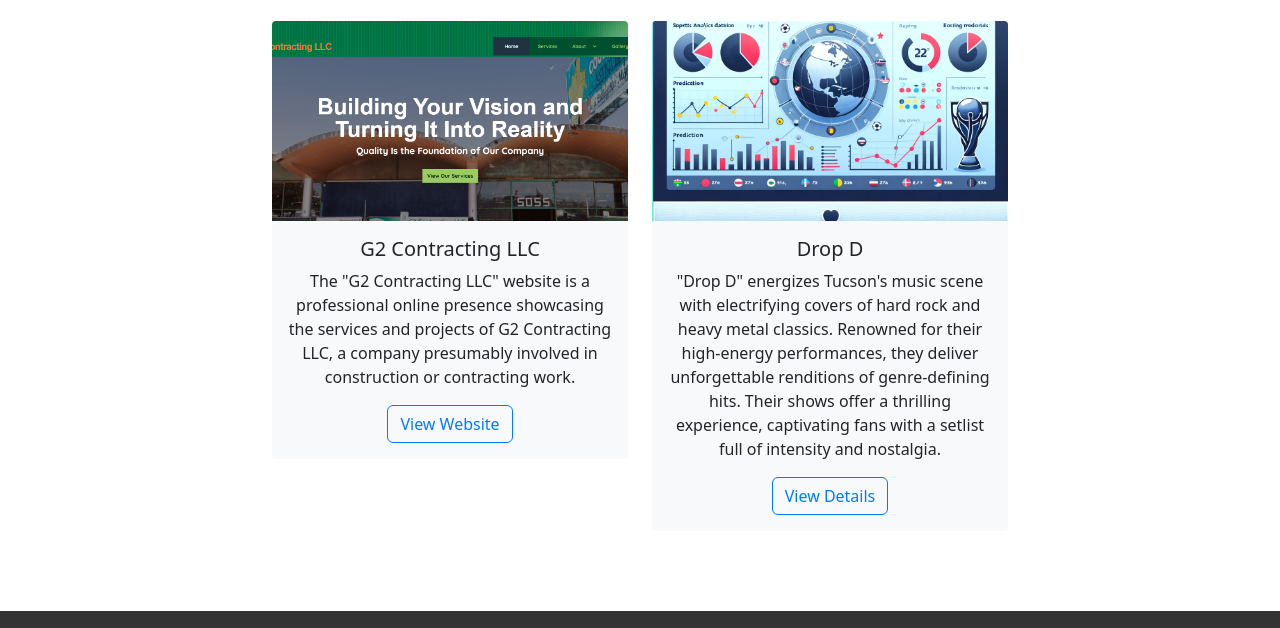
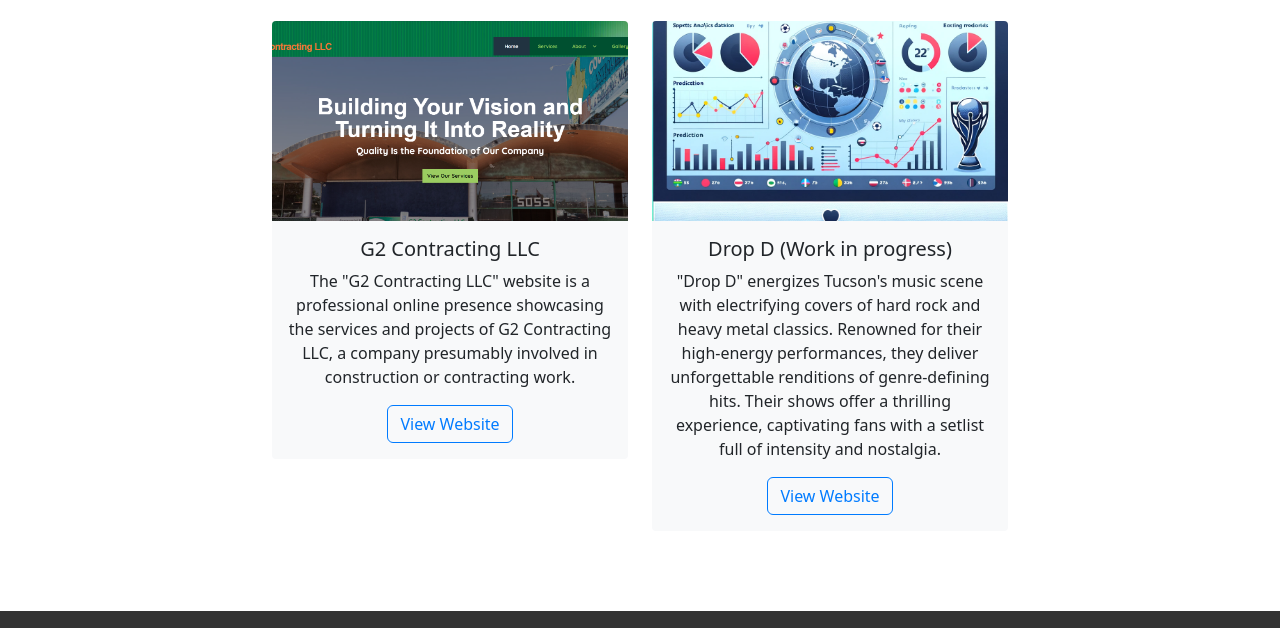
Before and after one commit to TreyMBach/Personal-Portfolio, a plain HTML site: page index.html in a window 1280 px wide. Shown: the part 1167-1795 px from the top of the page. Drawn offline with nearby package versions, Linux system fonts and the light colour scheme.

Commit message:
Work in progress

```diff
--- a/index.html
+++ b/index.html
@@ -71,11 +71,11 @@
                             <div class="project-card">
                                 <img src="./images/worldcupsimulation.png" alt="World Cup Project" class="project-image img-fluid">
                                 <div class="project-info">
-                                    <h5>Drop D</h5>
+                                    <h5>Drop D (Work in progress)</h5>
                                     <p>
                                         "Drop D" energizes Tucson's music scene with electrifying covers of hard rock and heavy metal classics. Renowned for their high-energy performances, they deliver unforgettable renditions of genre-defining hits. Their shows offer a thrilling experience, captivating fans with a setlist full of intensity and nostalgia.
                                     </p>
-                                    <a href="https://github.com/code50/64717193/tree/main/python/world-cup" class="btn btn-outline-primary">View Details</a>
+                                    <a href="https://treymbach.github.io/DROPD/" class="btn btn-outline-primary">View Website</a>
                                 </div>
                             </div>
                         </div>
```
Also changed, not shown: HomePage.PNG (deleted).
